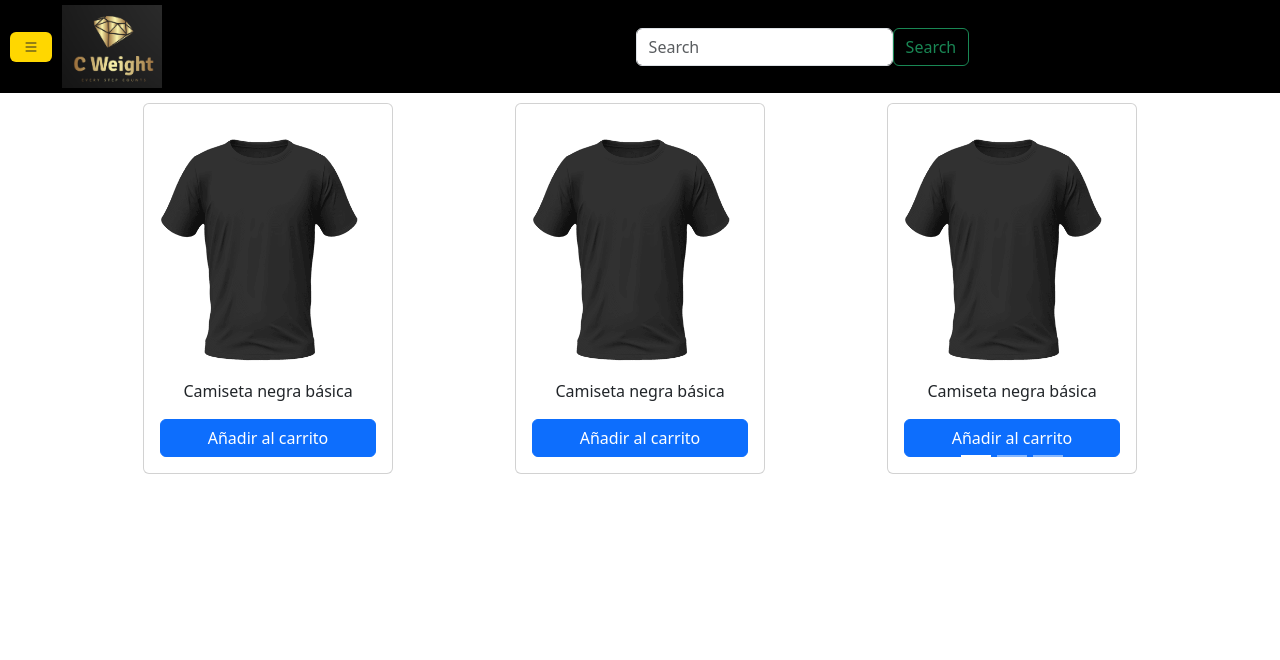
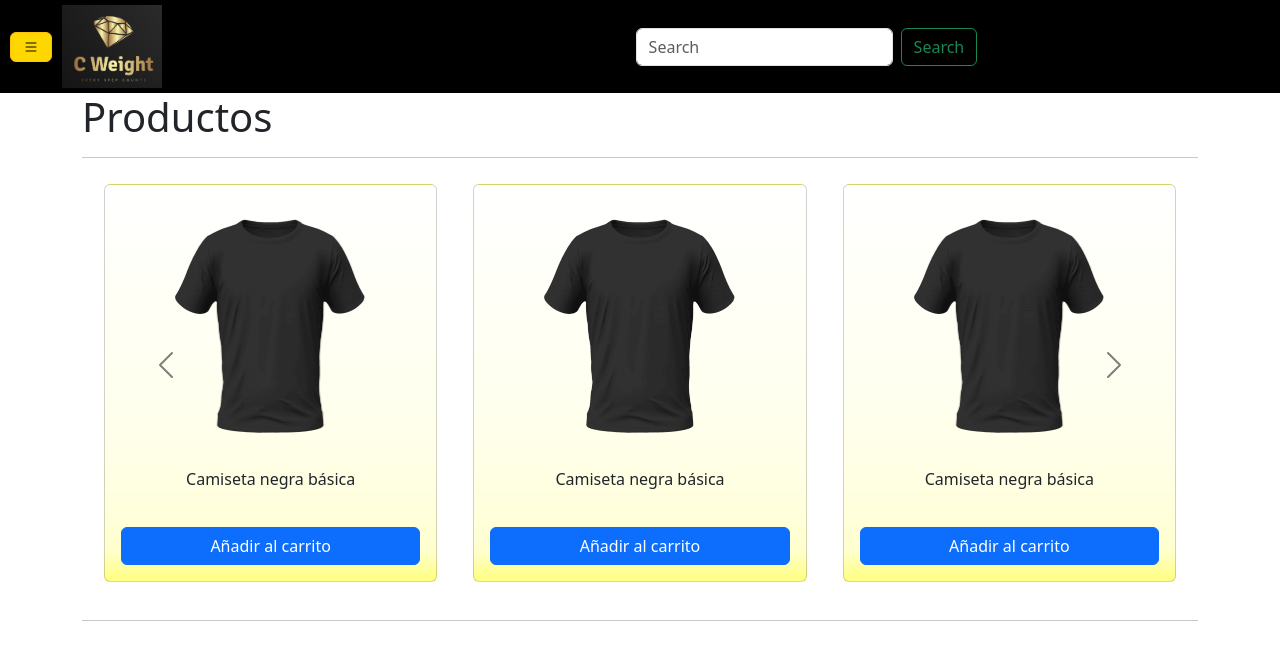
Before and after one commit to 0l1v3rD/ProyectoFCT_Oliver, a PHP site: page / in a window 1280 px wide. Shown: the top 660 px of the page. Run offline with PHP 8.4, Linux system fonts and the light colour scheme.

Commit message:
Carousel + estilo de cartas

```diff
--- a/Web/index.css
+++ b/Web/index.css
@@ -9,6 +9,9 @@ header .bi{
     margin: 10px;
     height:30px;
     display:flex;
+}
+header .bi:hover{
+    background: brightness(110%);
 }
 header form{
     display: flex;
@@ -25,6 +28,22 @@ header img{
     margin-left:0.75em;
 }
 .card{
-    width: 250px;
     margin:10px;
+    background-image: linear-gradient(to top, yellow, 0.03%, white);
 }
+.card img{
+    width:100%;
+    max-height: 250px;
+    object-fit: contain;
+}
+.carousel-item{
+    height:430px;
+}
+
+.carousel-item img {
+    height: 100%;
+}
+
+.carousel-custom {
+    width: 100%; /* evita que se haga gigante */
+}
--- a/Web/index.html
+++ b/Web/index.html
@@ -8,19 +8,20 @@
     <link rel="stylesheet" href="https://cdn.jsdelivr.net/npm/bootstrap-icons@1.10.5/font/bootstrap-icons.css">
     <link href="https://cdn.jsdelivr.net/npm/bootstrap@5.3.8/dist/css/bootstrap.min.css" rel="stylesheet" integrity="sha384-sRIl4kxILFvY47J16cr9ZwB07vP4J8+LH7qKQnuqkuIAvNWLzeN8tE5YBujZqJLB" crossorigin="anonymous">
     <link href="index.css" rel="stylesheet">
+    <link rel="preconnect" href="https://fonts.googleapis.com">
+    <link rel="preconnect" href="https://fonts.gstatic.com" crossorigin>
+    <link href="https://fonts.googleapis.com/css2?family=Anton&family=Nunito:ital,wght@0,700;1,700&display=swap" rel="stylesheet">
 </head>
 <body>
     <header>
-        <a title="boton-canvas" class="btn bi bi-list" data-bs-toggle="offcanvas" href="#offcanvasExample" role="button" aria-controls="offcanvasExample"></a>
+        <a title="boton-canvas" class="btn btn-warning bi bi-list" data-bs-toggle="offcanvas" href="#offcanvasExample" role="button" aria-controls="offcanvasExample"></a>
         <div class="offcanvas offcanvas-start" tabindex="-1" id="offcanvasExample" aria-labelledby="offcanvasExampleLabel">
             <div class="offcanvas-header">
                 <h5 class="offcanvas-title" id="offcanvasExampleLabel">CWeight</h5>
                 <button type="button" class="btn-close" data-bs-dismiss="offcanvas" aria-label="Close"></button>
             </div>
             <div class="offcanvas-body">
-                <div>
-                    Categorías
-                </div>
+                <div>Categorías</div>
                 <div class="dropdown mt-3">
                     <p class="categorias_ofc">Camisetas</p>
                     <p class="categorias_ofc">Pantalones</p>
@@ -36,68 +37,102 @@
         <a href="./index.html"><img width="100px" src="img/logo.png" title="Logo"></a>
         <form class="form-inline my-2 my-lg-0">
             <input class="form-control mr-sm-2" type="search" placeholder="Search" aria-label="Search">
-            <button class="btn btn-outline-success my-2 my-sm-0" type="submit">Search</button>
+            <button class="btn btn-outline-success my-2 my-sm-0 mx-2" type="submit">Search</button>
         </form>
     </header>
     <main>
         <div class="container d-flex justify-content-around">
+                <div id="carouselExampleCaptions" class="carousel carousel-custom w-100 carousel-dark slide">
+                    <h1>Productos</h1>
+                    <hr>
+                    <div class="carousel-inner">
+                        <!--Item por defecto-->
+                        <div class="carousel-item active">
 
-            <div class="card">
+                            <div class="container">
+                                <!-- Conjunto productos-->
+                                <div class="row justify-content-center g-3">
+                                    <div class="col-md-4">
+                                        <div class="card h-100">
                                             <div class="card-body d-flex flex-column text-center">
-                    <img src="img/isolated_white_and_black_t_shirt_front_view-no-bg.png" width="200px" title="camiseta" alt="camiseta">
+                                                <img src="img/isolated_white_and_black_t_shirt_front_view-no-bg.png" class="img-fluid mb-3"
+                                                title="camiseta" alt="camiseta">
                                                 <p class="card-text">Camiseta negra básica</p>
-                    <a href="#" class="btn btn-primary">Añadir al carrito</a>
-                </div>
-            </div>
-            <div class="card">
-                <div class="card-body d-flex flex-column text-center">
-                    <img src="img/isolated_white_and_black_t_shirt_front_view-no-bg.png" width="200px" title="camiseta" alt="camiseta">
-                    <p class="card-text">Camiseta negra básica</p>
-                    <a href="#" class="btn btn-primary">Añadir al carrito</a>
-                </div>
-            </div>
-            <div id="carouselExampleCaptions" class="carousel slide">
-                <div class="carousel-indicators">
-                  <button type="button" data-bs-target="#carouselExampleCaptions" data-bs-slide-to="0" class="active" aria-current="true" aria-label="Slide 1"></button>
-                  <button type="button" data-bs-target="#carouselExampleCaptions" data-bs-slide-to="1" aria-label="Slide 2"></button>
-                  <button type="button" data-bs-target="#carouselExampleCaptions" data-bs-slide-to="2" aria-label="Slide 3"></button>
-                </div>
-                <div class="carousel-inner">
-                  <div class="carousel-item active">
-                    <div class="card">
-                        <div class="card-body d-flex flex-column text-center">
-                            <img src="img/isolated_white_and_black_t_shirt_front_view-no-bg.png" width="200px" title="camiseta" alt="camiseta">
-                            <p class="card-text">Camiseta negra básica</p>
-                            <a href="#" class="btn btn-primary">Añadir al carrito</a>
+                                                <a href="#" class="btn btn-primary mt-auto">Añadir al carrito</a>
                                             </div>
                                         </div>
                                     </div>
-                  <div class="carousel-item">
-                    <div class="card">
+                                    <div class="col-md-4">
+                                        <div class="card h-100">
                                             <div class="card-body d-flex flex-column text-center">
-                            <img src="img/isolated_white_and_black_t_shirt_front_view-no-bg.png" width="200px" title="camiseta" alt="camiseta">
+                                                <img src="img/isolated_white_and_black_t_shirt_front_view-no-bg.png" class="img-fluid mb-3"
+                                                title="camiseta" alt="camiseta">
                                                 <p class="card-text">Camiseta negra básica</p>
-                            <a href="#" class="btn btn-primary">Añadir al carrito</a>
+                                                <a href="#" class="btn btn-primary mt-auto">Añadir al carrito</a>
                                             </div>
                                         </div>
                                     </div>
-                  <div class="carousel-item">
-                    <div class="card">
+                                    <div class="col-md-4">
+                                        <div class="card h-100">
                                             <div class="card-body d-flex flex-column text-center">
-                            <img src="img/isolated_white_and_black_t_shirt_front_view-no-bg.png" width="200px" title="camiseta" alt="camiseta">
+                                                <img src="img/isolated_white_and_black_t_shirt_front_view-no-bg.png"
+                                                    class="img-fluid mb-3" title="camiseta" alt="camiseta">
                                                 <p class="card-text">Camiseta negra básica</p>
-                            <a href="#" class="btn btn-primary">Añadir al carrito</a>
+                                                <a href="#" class="btn btn-primary mt-auto">Añadir al carrito</a>
                                             </div>
                                         </div>
                                     </div>
                                 </div>
+                            </div>
+                        </div>
+                        <!-- Item carousel-->
+                        <div class="carousel-item">
+                            <div class="container">
+                                <!-- Conjunto productos-->
+                                <div class="row justify-content-center g-3">
+                                    <div class="col-md-4">
+                                        <div class="card h-100">
+                                            <div class="card-body d-flex flex-column text-center">
+                                                <img src="img/isolated_white_and_black_t_shirt_front_view-no-bg.png" class="img-fluid mb-3"
+                                                title="camiseta" alt="camiseta">
+                                                <p class="card-text">Camiseta negra básica</p>
+                                                <a href="#" class="btn btn-primary mt-auto">Añadir al carrito</a>
+                                            </div>
+                                        </div>
+                                    </div>
+                                    <div class="col-md-4">
+                                        <div class="card h-100">
+                                            <div class="card-body d-flex flex-column text-center">
+                                                <img src="img/isolated_white_and_black_t_shirt_front_view-no-bg.png" class="img-fluid mb-3"
+                                                title="camiseta" alt="camiseta">
+                                                <p class="card-text">Camiseta negra básica</p>
+                                                <a href="#" class="btn btn-primary mt-auto">Añadir al carrito</a>
+                                            </div>
+                                        </div>
+                                    </div>
+                                    <div class="col-md-4">
+                                        <div class="card h-100">
+                                            <div class="card-body d-flex flex-column text-center">
+                                                <img src="img/isolated_white_and_black_t_shirt_front_view-no-bg.png"
+                                                    class="img-fluid mb-3" title="camiseta" alt="camiseta">
+                                                <p class="card-text">Camiseta negra básica</p>
+                                                <a href="#" class="btn btn-primary mt-auto">Añadir al carrito</a>
+                                            </div>
+                                        </div>
+                                    </div>
+                                </div>
+                            </div>
+                        </div>
+                    </div>
+                    <hr>
+                    <!-- Controles carousel -->
                     <button class="carousel-control-prev" type="button" data-bs-target="#carouselExampleCaptions" data-bs-slide="prev">
                         <span class="carousel-control-prev-icon" aria-hidden="true"></span>
-                  <span class="visually-hidden">Previous</span>
+                        <span class="visually-hidden">Anterior</span>
                     </button>
                     <button class="carousel-control-next" type="button" data-bs-target="#carouselExampleCaptions" data-bs-slide="next">
                         <span class="carousel-control-next-icon" aria-hidden="true"></span>
-                  <span class="visually-hidden">Next</span>
+                        <span class="visually-hidden">Siguiente</span>
                     </button>
                 </div>
             </div>
```
Lines whose indentation alone changed are shown as unchanged.
